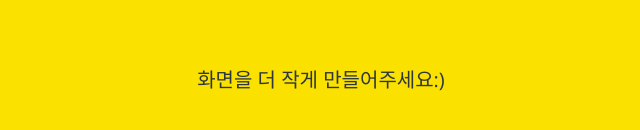
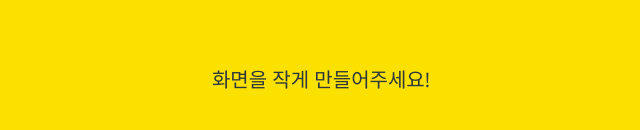
Before and after one commit to janeleeta/clone2020, a plain HTML site: page friends.html in a window 1280 px wide. Shown: the part 320-450 px from the top of the page, without its empty margins (319-959 px from the left). Drawn offline with nearby package versions, Linux system fonts and the light colour scheme.

Commit message:
splash-update

```diff
--- a/friends.html
+++ b/friends.html
@@ -104,7 +104,7 @@
 
     <div id="no-mobile">
         <span>
-          화면을 더 작게 만들어주세요:)
+          화면을 작게 만들어주세요!
         </span>
     </div>
 
```
